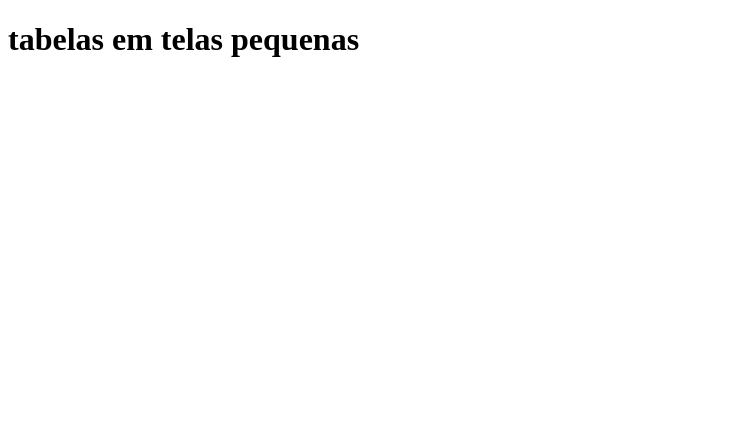
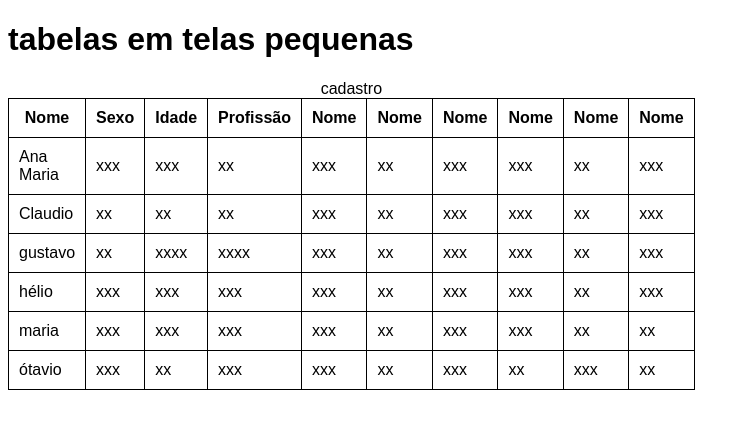
Before and after one commit to natansilvaa/html-css, a plain HTML site: page exercicios/ex023/tabela06.html in a window 1280 px wide. Shown: the whole page, without its empty margins (0-750 px from the left). Drawn offline with Linux system fonts and the light colour scheme.

Commit message:
atualizei as tabelas

```diff
--- a/exercicios/ex023/tabela06.html
+++ b/exercicios/ex023/tabela06.html
@@ -4,8 +4,124 @@
     <meta charset="UTF-8">
     <meta name="viewport" content="width=device-width, initial-scale=1.0">
     <title>Document</title>
+    <style>
+        body{
+            font-family: Arial, Helvetica, sans-serif;
+        }
+        table{
+            width: 500px;
+            border-collapse: collapse;
+        }
+
+        td, th{
+            border: 1px solid black;
+            padding: 10px;
+
+        }
+        div#container{
+            overflow-x: auto;
+        }
+
+
+    </style>
 </head>
 <body>
     <h1>tabelas em telas pequenas</h1>
+    <div id="container">
+        <table>
+            <colgroup>
+                <col class="c1">
+                <col class="c2">
+                <col class="c3">
+                <col class="c4">
+            </colgroup>
+            <caption>
+                cadastro
+            </caption>
+            <thead>
+                <tr>
+                    <th>Nome</th>
+                    <th>Sexo</th>
+                    <th>Idade</th>
+                    <th>Profissão</th>
+                    <th>Nome</th><th>Nome</th><th>Nome</th><th>Nome</th><th>Nome</th><th>Nome</th>
+                </tr>
+                <tbody>
+                    <tr>
+                        <td>Ana Maria</td>
+                        <td>xxx</td>
+                        <td>xxx</td>
+                        <td>xx</td>
+                        <td>xxx</td>
+                        <td>xx</td>
+                        <td>xxx</td>
+                        <td>xxx</td>
+                        <td>xx</td>
+                        <td>xxx</td>
+                    </tr>
+                    <tr>
+                        <td>Claudio</td>
+                        <td>xx</td>
+                        <td>xx</td>
+                        <td>xx</td>
+                        <td>xxx</td>
+                        <td>xx</td>
+                        <td>xxx</td>
+                        <td>xxx</td>
+                        <td>xx</td>
+                        <td>xxx</td>
+                    </tr>
+                    <tr>
+                        <td>gustavo</td>
+                        <td>xx</td>
+                        <td>xxxx</td>
+                        <td>xxxx</td>
+                        <td>xxx</td>
+                        <td>xx</td>
+                        <td>xxx</td> <td>xxx</td>
+                        <td>xx</td>
+                        <td>xxx</td>
+                    </tr>
+                    <tr>
+                        <td>hélio</td>
+                        <td>xxx</td>
+                        <td>xxx</td>
+                        <td>xxx</td>
+                        <td>xxx</td>
+                        <td>xx</td>
+                        <td>xxx</td> <td>xxx</td>
+                        <td>xx</td>
+                        <td>xxx</td>
+                    </tr>
+                    <tr>
+                        <td>maria</td>
+                        <td>xxx</td>
+                        <td>xxx</td>
+                        <td>xxx</td>
+                        <td>xxx</td>
+                        <td>xx</td>
+                        <td>xxx</td> <td>xxx</td>
+                        <td>xx</td>
+
+                        <td>xx</td>
+                    </tr>
+                    <tr>
+                        <td>ótavio</td>
+                        <td>xxx</td>
+                        <td>xx</td>
+                        <td>xxx</td>
+                        <td>xxx</td>
+                        <td>xx</td>
+                        <td>xxx</td>
+                        <td>xx</td>
+                        <td>xxx</td>
+                        <td>xx</td>
+
+
+                    </tr>
+                </tbody>
+            </thead>
+        </table>
+    </div>
 </body>
 </html>
```
